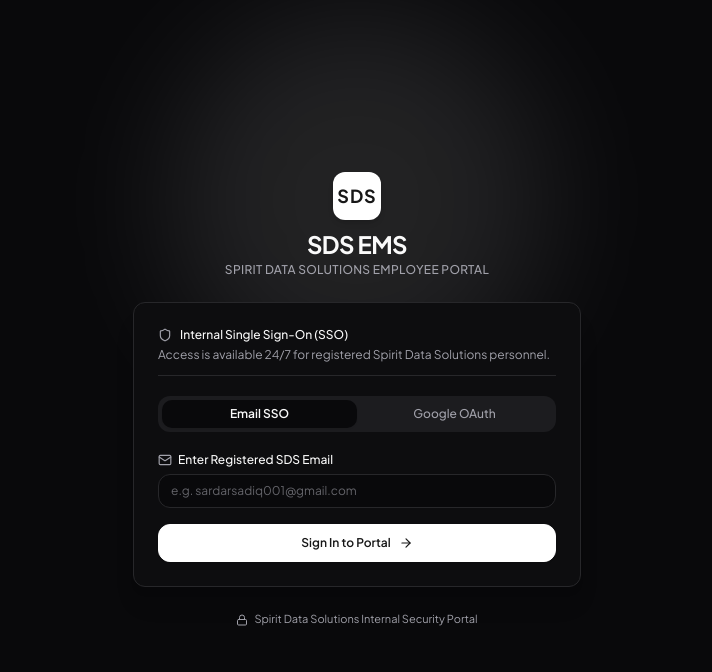
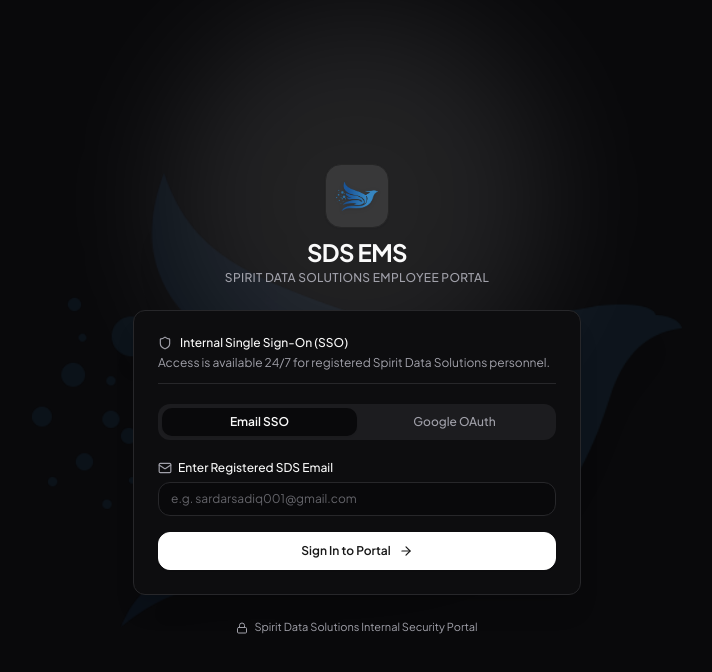
Before and after one commit to Sardar-Sadiq/SDS-Portal, a React (Vite) app: page /login in a window 1280 px wide. Shown: the top 672 px of the page, without its empty margins (283-995 px from the left). Built offline with nearby package versions, Linux system fonts and the light colour scheme; no server answers; the database is empty.

Commit message:
fixed some image fetching end points

```diff
--- a/src/App.jsx
+++ b/src/App.jsx
@@ -26,6 +26,7 @@ import { AddEmployeeModal } from '@/modules/employees/components/AddEmployeeModa
 import { ApplyLeaveModal } from '@/modules/leave/components/ApplyLeaveModal';
 import { NotificationStack } from '@/components/motion/notification-stack';
 import { AnimatedToastStack } from '@/components/motion/animated-toast-stack';
+import spiritLogo from '@/assets/spirit-svg.png';
 
 // Authenticated Main Layout Wrapper
 const PortalLayout = () => {
@@ -147,7 +148,16 @@ const PortalLayout = () => {
   }, [darkMode]);
 
   return (
-    <div className="min-h-screen bg-background text-foreground flex font-sans">
+    <div className="min-h-screen bg-background text-foreground flex font-sans relative overflow-hidden">
+      {/* Spirit Data Solutions Ambient Watermark Logo Background */}
+      <div className="fixed inset-0 pointer-events-none z-0 flex items-center justify-center overflow-hidden opacity-[0.035] dark:opacity-[0.065] select-none">
+        <img
+          src={spiritLogo}
+          alt="Spirit Data Solutions Background Logo"
+          className="w-[700px] max-w-[85vw] h-auto object-contain filter drop-shadow-2xl"
+        />
+      </div>
+
       {/* Mobile backdrop — tapping it closes the sidebar drawer */}
       {mobileNavOpen && (
         <div
--- a/src/components/layout/sidebar.jsx
+++ b/src/components/layout/sidebar.jsx
@@ -1,5 +1,6 @@
 import React from 'react';
 import { useStore } from '@/context/store-context';
+import spiritLogo from '@/assets/spirit-svg.png';
 import {
   LayoutDashboard,
   Clock,
@@ -86,11 +87,11 @@ export const Sidebar = ({
       }`}>
         {/* On mobile: always show expanded brand */}
         <div className={`flex items-center gap-2.5 overflow-hidden ${collapsed ? 'md:hidden' : ''}`}>
-          <div className="w-8 h-8 rounded-lg bg-neutral-900 dark:bg-white text-white dark:text-neutral-900 flex items-center justify-center font-bold text-xs shrink-0 shadow-sm">
-            SDS
+          <div className="w-8 h-8 rounded-lg bg-neutral-900/10 dark:bg-white/10 flex items-center justify-center shrink-0 shadow-sm p-1 border border-neutral-200 dark:border-neutral-800">
+            <img src={spiritLogo} alt="Spirit Logo" className="w-full h-full object-contain" />
           </div>
           <div className="flex flex-col truncate">
-            <span className="font-semibold text-xs text-neutral-900 dark:text-white tracking-tight leading-none">SDS EMS</span>
+            <span className="font-semibold text-xs text-neutral-900 dark:text-white tracking-tight leading-none">Spirit Data Solutions</span>
             <span className="text-[10px] text-neutral-500 dark:text-neutral-400 mt-0.5 font-mono truncate">{activeRole}</span>
           </div>
         </div>
--- a/src/modules/auth/components/LoginView.jsx
+++ b/src/modules/auth/components/LoginView.jsx
@@ -4,6 +4,7 @@ import { supabase } from '@/lib/supabaseClient';
 import { useStore } from '@/context/store-context';
 import { Button } from '@/components/ui/button';
 import { Shield, Lock, AlertCircle, Loader2, Mail, ArrowRight } from 'lucide-react';
+import spiritLogo from '@/assets/spirit-svg.png';
 
 export const LoginView = () => {
   const navigate = useNavigate();
@@ -127,14 +128,23 @@ export const LoginView = () => {
 
   return (
     <div className="min-h-screen w-full flex items-center justify-center bg-background text-foreground p-4 relative overflow-hidden transition-colors duration-200">
+      {/* Ambient Spirit Data Solutions Background Watermark */}
+      <div className="fixed inset-0 pointer-events-none z-0 flex items-center justify-center overflow-hidden opacity-[0.06] dark:opacity-[0.09] select-none">
+        <img
+          src={spiritLogo}
+          alt="Spirit Data Solutions Background Logo"
+          className="w-[650px] max-w-[90vw] h-auto object-contain filter drop-shadow-2xl"
+        />
+      </div>
+
       {/* Background glow accents */}
       <div className="absolute top-1/4 left-1/2 -translate-x-1/2 -translate-y-1/2 w-96 h-96 bg-primary/10 rounded-full blur-3xl pointer-events-none" />
 
       <div className="relative w-full max-w-md space-y-6 z-10">
         {/* Header Branding */}
         <div className="text-center space-y-2">
-          <div className="inline-flex w-12 h-12 rounded-xl bg-neutral-900 text-white dark:bg-white dark:text-neutral-900 items-center justify-center font-bold text-lg shadow-md tracking-wider">
-            SDS
+          <div className="inline-flex w-16 h-16 rounded-2xl bg-neutral-900/10 dark:bg-white/10 items-center justify-center p-2.5 shadow-sm border border-neutral-200 dark:border-neutral-800">
+            <img src={spiritLogo} alt="Spirit Data Solutions Logo" className="w-full h-full object-contain drop-shadow" />
           </div>
           <div className="space-y-0.5">
             <h1 className="text-2xl font-bold tracking-tight">SDS EMS</h1>
--- a/src/modules/employees/services/employeeService.js
+++ b/src/modules/employees/services/employeeService.js
@@ -46,7 +46,7 @@ export const employeeService = {
           const cardImageFromDetails = detailsMap.get(String(empIdStr).trim());
           const fallbackAvatar = `https://ui-avatars.com/api/?name=${encodeURIComponent(name)}&background=10b981&color=fff&bold=true`;
 
-          const finalCardImage = cardImageFromDetails || (emp.avatar && !emp.avatar.includes('dicebear.com') ? emp.avatar : fallbackAvatar);
+          const finalCardImage = cardImageFromDetails || emp.avatar || emp.card_image || fallbackAvatar;
 
           return {
             id: empIdStr,
@@ -63,7 +63,7 @@ export const employeeService = {
             joiningDate: emp.joining_date || emp.joiningDate || emp.created_at?.split('T')[0] || '',
             manager: emp.manager || 'Sardar Sadiq',
             isActive: emp.is_active !== false,
-            leaveBalance: emp.leave_balance || emp.leaveBalance || { casual: 12, sick: 8, annual: 15 }
+            leaveBalance: emp.leave_balance || emp.leaveBalance || { casual: 12, sick: 12, emergency: 10 }
           };
         })
         .sort((a, b) => (a.name || '').localeCompare(b.name || ''));
--- a/src/modules/profile/components/EmployeeAvatar.jsx
+++ b/src/modules/profile/components/EmployeeAvatar.jsx
@@ -15,13 +15,15 @@ export function EmployeeAvatar({
   const [imageError, setImageError] = useState(false);
   const [isModalOpen, setIsModalOpen] = useState(false);
 
-  // Determine avatar image URL (card_image or UI-Avatars fallback)
-  let avatarUrl = '';
-  if (src && !src.includes('dicebear.com')) {
-    avatarUrl = src;
-  } else {
-    avatarUrl = `https://ui-avatars.com/api/?name=${encodeURIComponent(name || 'Employee')}&background=10b981&color=fff&bold=true`;
-  }
+  // Reset image error state whenever src or name changes
+  React.useEffect(() => {
+    setImageError(false);
+  }, [src, name]);
+
+  const uiAvatarUrl = `https://ui-avatars.com/api/?name=${encodeURIComponent(name || 'Employee')}&background=10b981&color=fff&bold=true`;
+
+  // Determine target image URL
+  const avatarUrl = src || uiAvatarUrl;
 
   // Preset size mapping for string props ('sm', 'md', 'lg', 'xl')
   const presetSizes = {
```
Also changed, not shown: src/assets/spirit-svg.png (added).
